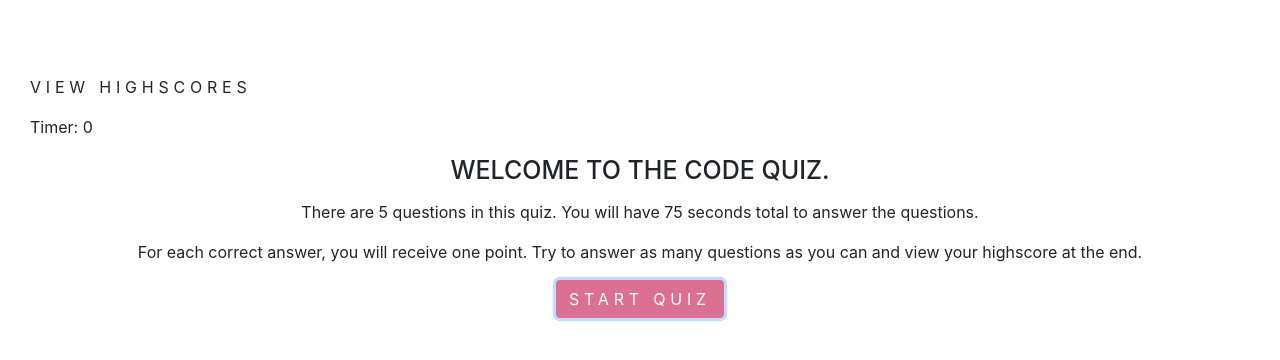
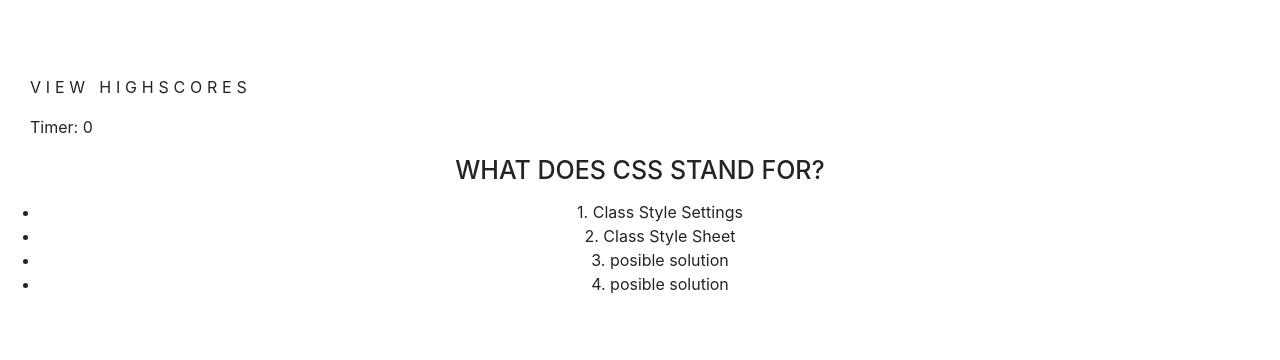
Before and after one commit to anna-cecilia/code-quiz, a plain HTML site: page index.html in a window 1280 px wide. Both pictures are taken after a click on the button "START QUIZ". Drawn offline with nearby package versions, Linux system fonts and the light colour scheme.

Commit message:
edited initial javascript file

```diff
--- a/Assets/script.js
+++ b/Assets/script.js
@@ -51,3 +51,38 @@ var questions = [
         answer: 'to be determined'
     },
 ]
+
+// start page
+var startPage = document.getElementById('start-page');
+var startButton = document.getElementById('start-button');
+
+startButton.addEventListener('click', function () {
+    // hide start page
+    startPage.style.display = 'none';
+
+    // show questions
+    showQuestions();
+})
+
+// handle question page
+var questionPage = document.getElementById('question-page');
+var questionTitle = document.getElementById('question-title');
+var questionsContainer = document.getElementById('questions-container');
+
+function showQuestions() {
+    questionPage.style.display = 'block';
+
+    questionTitle.innerText = questions[0].title;
+
+    var choices = ['Class Style Settings', 'Class Style Sheet', 'posible solution', 'posible solution'];
+
+    choices.forEach(generateListItem);
+}
+
+function generateListItem(item, index) {
+    var li = document.createElement('li');
+    // index = index+1;
+    li.innerText = (index + 1) + '. ' + item;
+
+    questionsContainer.appendChild(li);
+}
--- a/index.html
+++ b/index.html
@@ -53,6 +53,7 @@
         <!-- questions section ends here -->
     </div>
 
+    <script type="text/javascript" src="./Assets/script.js"></script>
 
 </body>
 
```
